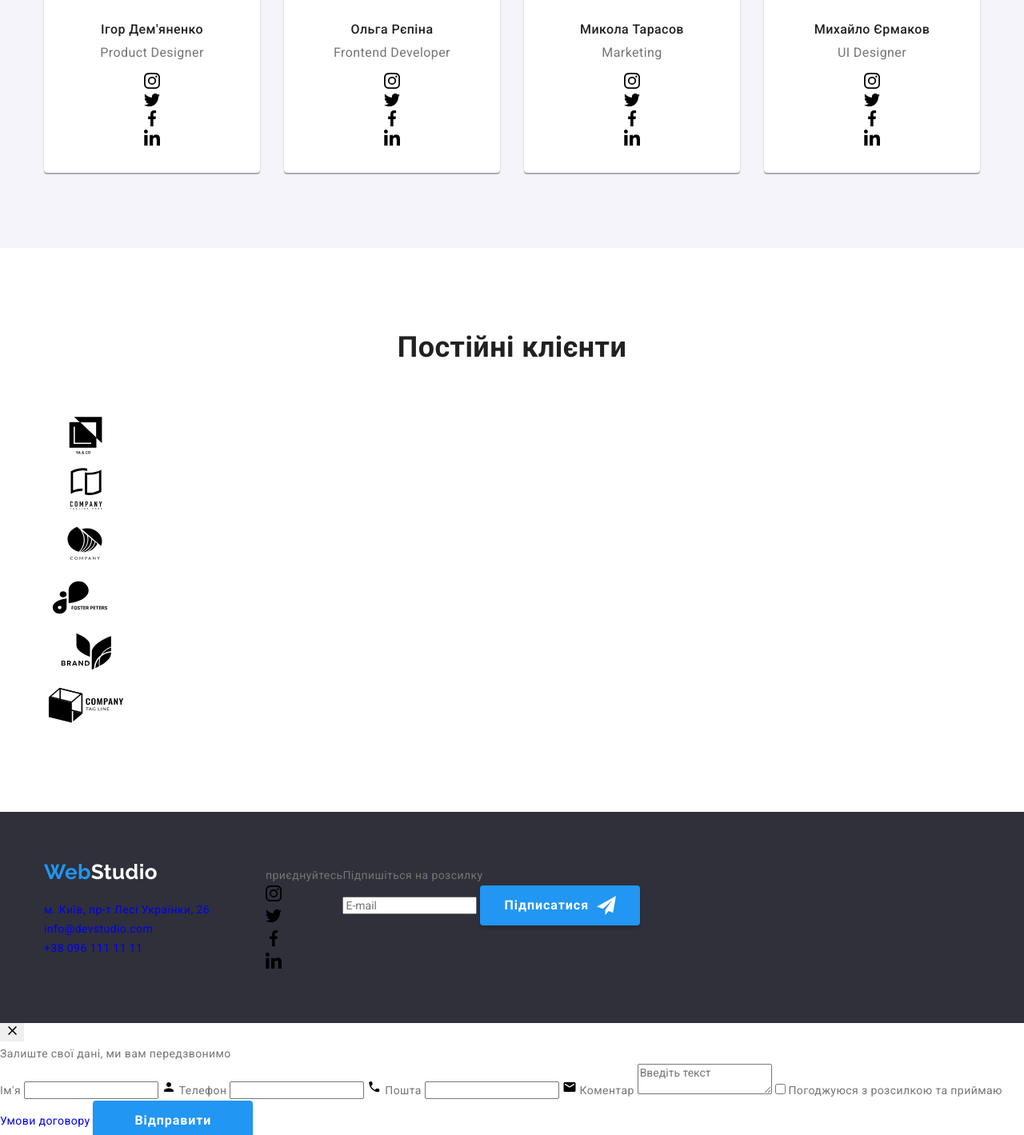
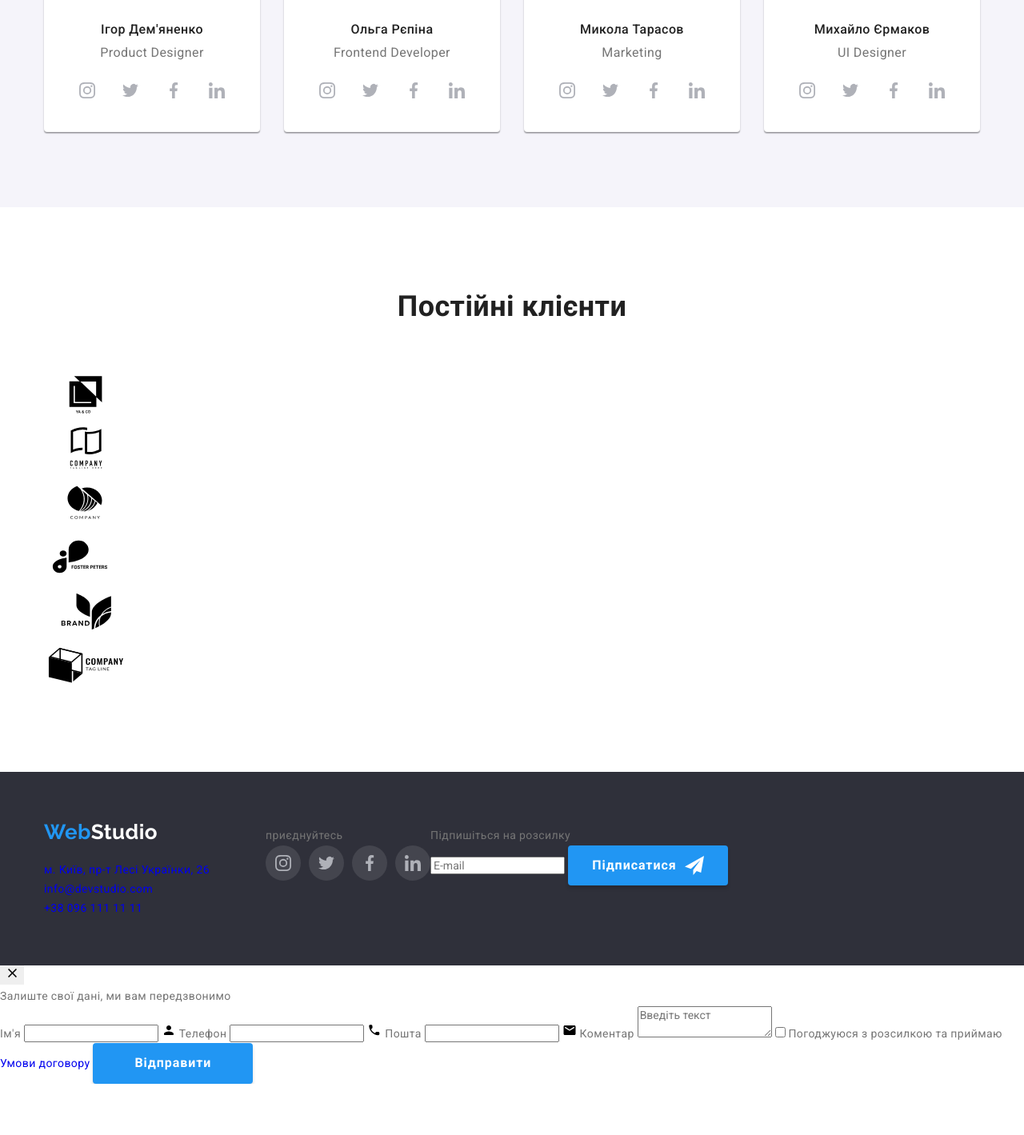
Before and after one commit to Turt1ePower/goit-markup-hw-07, a plain HTML site: page index.html in a window 1280 px wide. Shown: the part 2082-3501 px from the top of the page at 80% size. After the commit the page ends 3437 px from the top, so only its background shows below. Drawn offline with nearby package versions, Linux system fonts and the light colour scheme.

Commit message:
add soc-list component

```diff
--- a/index.html
+++ b/index.html
@@ -177,30 +177,30 @@
               <h3 class="teammate-list__name">Ігор Дем'яненко</h3>
               <p class="teammate-list__position">Product Designer</p>
               <ul class="soc-list">
-                <li class="soc-item">
-                  <a href="" class="soc-link">
-                    <svg class="soc-icon" width="20" height="20">
+                <li class="soc-list__item">
+                  <a href="" class="soc-list__link">
+                    <svg class="soc-list__icon" width="20" height="20">
                       <use href="./images/symbol-defs.svg#icon-instagram"></use>
                     </svg>
                   </a>
                 </li>
-                <li class="soc-item">
-                  <a href="" class="soc-link">
-                    <svg class="soc-icon" width="20" height="20">
+                <li class="soc-list__item">
+                  <a href="" class="soc-list__link">
+                    <svg class="soc-list__icon" width="20" height="20">
                       <use href="./images/symbol-defs.svg#icon-twitter"></use>
                     </svg>
                   </a>
                 </li>
-                <li class="soc-item">
-                  <a href="" class="soc-link">
-                    <svg class="soc-icon" width="20" height="20">
+                <li class="soc-list__item">
+                  <a href="" class="soc-list__link">
+                    <svg class="soc-list__icon" width="20" height="20">
                       <use href="./images/symbol-defs.svg#icon-facebook"></use>
                     </svg>
                   </a>
                 </li>
-                <li class="soc-item">
-                  <a href="" class="soc-link">
-                    <svg class="soc-icon" width="20" height="20">
+                <li class="soc-list__item">
+                  <a href="" class="soc-list__link">
+                    <svg class="soc-list__icon" width="20" height="20">
                       <use href="./images/symbol-defs.svg#icon-linkedin"></use>
                     </svg>
                   </a>
@@ -212,30 +212,30 @@
               <h3 class="teammate-list__name">Ольга Рєпіна</h3>
               <p class="teammate-list__position">Frontend Developer</p>
               <ul class="soc-list">
-                <li class="soc-item">
-                  <a href="" class="soc-link">
-                    <svg class="soc-icon" width="20" height="20">
+                <li class="soc-list__item">
+                  <a href="" class="soc-list__link">
+                    <svg class="soc-list__icon" width="20" height="20">
                       <use href="./images/symbol-defs.svg#icon-instagram"></use>
                     </svg>
                   </a>
                 </li>
-                <li class="soc-item">
-                  <a href="" class="soc-link">
-                    <svg class="soc-icon" width="20" height="20">
+                <li class="soc-list__item">
+                  <a href="" class="soc-list__link">
+                    <svg class="soc-list__icon" width="20" height="20">
                       <use href="./images/symbol-defs.svg#icon-twitter"></use>
                     </svg>
                   </a>
                 </li>
-                <li class="soc-item">
-                  <a href="" class="soc-link">
-                    <svg class="soc-icon" width="20" height="20">
+                <li class="soc-list__item">
+                  <a href="" class="soc-list__link">
+                    <svg class="soc-list__icon" width="20" height="20">
                       <use href="./images/symbol-defs.svg#icon-facebook"></use>
                     </svg>
                   </a>
                 </li>
-                <li class="soc-item">
-                  <a href="" class="soc-link">
-                    <svg class="soc-icon" width="20" height="20">
+                <li class="soc-list__item">
+                  <a href="" class="soc-list__link">
+                    <svg class="soc-list__icon" width="20" height="20">
                       <use href="./images/symbol-defs.svg#icon-linkedin"></use>
                     </svg>
                   </a>
@@ -247,30 +247,30 @@
               <h3 class="teammate-list__name">Микола Тарасов</h3>
               <p class="teammate-list__position">Marketing</p>
               <ul class="soc-list">
-                <li class="soc-item">
-                  <a href="" class="soc-link">
-                    <svg class="soc-icon" width="20" height="20">
+                <li class="soc-list__item">
+                  <a href="" class="soc-list__link">
+                    <svg class="soc-list__icon" width="20" height="20">
                       <use href="./images/symbol-defs.svg#icon-instagram"></use>
                     </svg>
                   </a>
                 </li>
-                <li class="soc-item">
-                  <a href="" class="soc-link">
-                    <svg class="soc-icon" width="20" height="20">
+                <li class="soc-list__item">
+                  <a href="" class="soc-list__link">
+                    <svg class="soc-list__icon" width="20" height="20">
                       <use href="./images/symbol-defs.svg#icon-twitter"></use>
                     </svg>
                   </a>
                 </li>
-                <li class="soc-item">
-                  <a href="" class="soc-link">
-                    <svg class="soc-icon" width="20" height="20">
+                <li class="soc-list__item">
+                  <a href="" class="soc-list__link">
+                    <svg class="soc-list__icon" width="20" height="20">
                       <use href="./images/symbol-defs.svg#icon-facebook"></use>
                     </svg>
                   </a>
                 </li>
-                <li class="soc-item">
-                  <a href="" class="soc-link">
-                    <svg class="soc-icon" width="20" height="20">
+                <li class="soc-list__item">
+                  <a href="" class="soc-list__link">
+                    <svg class="soc-list__icon" width="20" height="20">
                       <use href="./images/symbol-defs.svg#icon-linkedin"></use>
                     </svg>
                   </a>
@@ -287,30 +287,30 @@
               <h3 class="teammate-list__name">Михайло Єрмаков</h3>
               <p class="teammate-list__position">UI Designer</p>
               <ul class="soc-list">
-                <li class="soc-item">
-                  <a href="" class="soc-link">
-                    <svg class="soc-icon" width="20" height="20">
+                <li class="soc-list__item">
+                  <a href="" class="soc-list__link">
+                    <svg class="soc-list__icon" width="20" height="20">
                       <use href="./images/symbol-defs.svg#icon-instagram"></use>
                     </svg>
                   </a>
                 </li>
-                <li class="soc-item">
-                  <a href="" class="soc-link">
-                    <svg class="soc-icon" width="20" height="20">
+                <li class="soc-list__item">
+                  <a href="" class="soc-list__link">
+                    <svg class="soc-list__icon" width="20" height="20">
                       <use href="./images/symbol-defs.svg#icon-twitter"></use>
                     </svg>
                   </a>
                 </li>
-                <li class="soc-item">
-                  <a href="" class="soc-link">
-                    <svg class="soc-icon" width="20" height="20">
+                <li class="soc-list__item">
+                  <a href="" class="soc-list__link">
+                    <svg class="soc-list__icon" width="20" height="20">
                       <use href="./images/symbol-defs.svg#icon-facebook"></use>
                     </svg>
                   </a>
                 </li>
-                <li class="soc-item">
-                  <a href="" class="soc-link">
-                    <svg class="soc-icon" width="20" height="20">
+                <li class="soc-list__item">
+                  <a href="" class="soc-list__link">
+                    <svg class="soc-list__icon" width="20" height="20">
                       <use href="./images/symbol-defs.svg#icon-linkedin"></use>
                     </svg>
                   </a>
@@ -403,33 +403,33 @@
           </address>
         </div>
         <!-- Соцсети футер -->
-        <div class="footer-soc-links">
+        <div class="footer__block">
           <p class="footer-soc-text">приєднуйтесь</p>
           <ul class="soc-list">
-            <li class="soc-item">
-              <a href="" class="soc-link">
-                <svg class="soc-icon" width="20" height="20">
+            <li class="soc-list__item">
+              <a href="" class="soc-list__link soc-list__link--footer-bg">
+                <svg class="soc-list__icon soc-list__icon--footer" width="20" height="20">
                   <use href="./images/symbol-defs.svg#icon-instagram"></use>
                 </svg>
               </a>
             </li>
-            <li class="soc-item">
-              <a href="" class="soc-link">
-                <svg class="soc-icon" width="20" height="20">
+            <li class="soc-list__item">
+              <a href="" class="soc-list__link soc-list__link--footer-bg">
+                <svg class="soc-list__icon soc-list__icon--footer" width="20" height="20">
                   <use href="./images/symbol-defs.svg#icon-twitter"></use>
                 </svg>
               </a>
             </li>
-            <li class="soc-item">
-              <a href="" class="soc-link">
-                <svg class="soc-icon" width="20" height="20">
+            <li class="soc-list__item">
+              <a href="" class="soc-list__link soc-list__link--footer-bg">
+                <svg class="soc-list__icon soc-list__icon--footer" width="20" height="20">
                   <use href="./images/symbol-defs.svg#icon-facebook"></use>
                 </svg>
               </a>
             </li>
-            <li class="soc-item">
-              <a href="" class="soc-link">
-                <svg class="soc-icon" width="20" height="20">
+            <li class="soc-list__item">
+              <a href="" class="soc-list__link soc-list__link--footer-bg">
+                <svg class="soc-list__icon soc-list__icon--footer" width="20" height="20">
                   <use href="./images/symbol-defs.svg#icon-linkedin"></use>
                 </svg>
               </a>
--- /dev/null
+++ b/sass/components/_soc-list.scss
@@ -0,0 +1,52 @@
+.soc-list {
+	display: flex;
+	justify-content: center;
+	align-items: center;
+	margin-left: auto;
+	margin-right: auto;
+}
+
+.soc-list__item {
+	width: 44px;
+	height: 44px;
+
+	&:not(:last-child) {
+		margin-right: 10px;
+	}
+}
+
+.soc-list__link {
+	width: 100%;
+	height: 100%;
+	display: flex;
+	justify-content: center;
+	align-items: center;
+
+	border-radius: 50%;
+
+	transition: background-color 250ms cubic-bezier(0.4, 0, 0.2, 1);
+
+	&:hover,
+	&:focus {
+		background-color: $accent-color;
+	}
+}
+
+.soc-list__icon {
+	fill: $social-icons-color;
+	transition: fill 250ms cubic-bezier(0.4, 0, 0.2, 1);
+
+	.soc-list__link:hover &,
+	.soc-list__link:focus & {
+		fill: $secondary-color;
+	}
+}
+
+
+.soc-list__link--footer-bg {
+	background-color: $footer-soc-bg;
+}
+
+.soc-list__icon--footer-fill {
+	fill: $secondary-color;
+}
--- a/sass/main.scss
+++ b/sass/main.scss
@@ -18,7 +18,7 @@
 @import './components/works-list';
 @import './components/our-team-section';
 @import './components/teammate-list';
-
+@import './components/soc-list';
 
 
 
```
Also changed, not shown: css/main.css, css/main.min.css, 2 other files.
